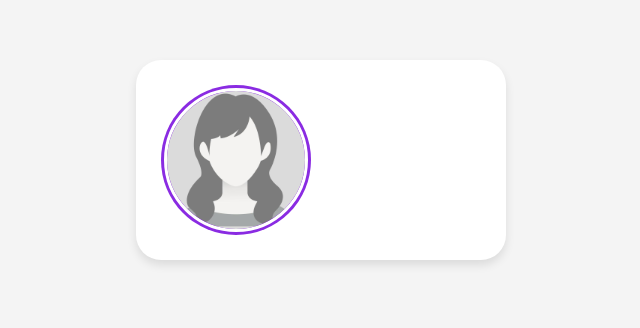
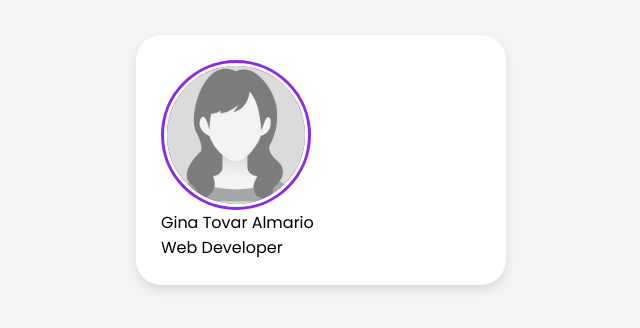
Before and after one commit to GinaTovarAlmario/profile-card-html-css, a plain HTML site: page index.html in a window 1280 px wide. Shown: the part 240-568 px from the top of the page, without its empty margins (319-959 px from the left). Drawn offline with nearby package versions, Linux system fonts and the light colour scheme.

Commit message:
added some new spaces to contain personal info

```diff
--- a/index.html
+++ b/index.html
@@ -21,6 +21,11 @@
         <div class="image">
             <img src="img-placeholder.jpg" alt="profile-img" class="profile-img">
         </div>
+        <div class="text-data">
+            <div class="name">Gina Tovar Almario</div>
+            <div class="Job">Web Developer</div>
+
+        </div>
     </div>
 </body>
 </html>
```
